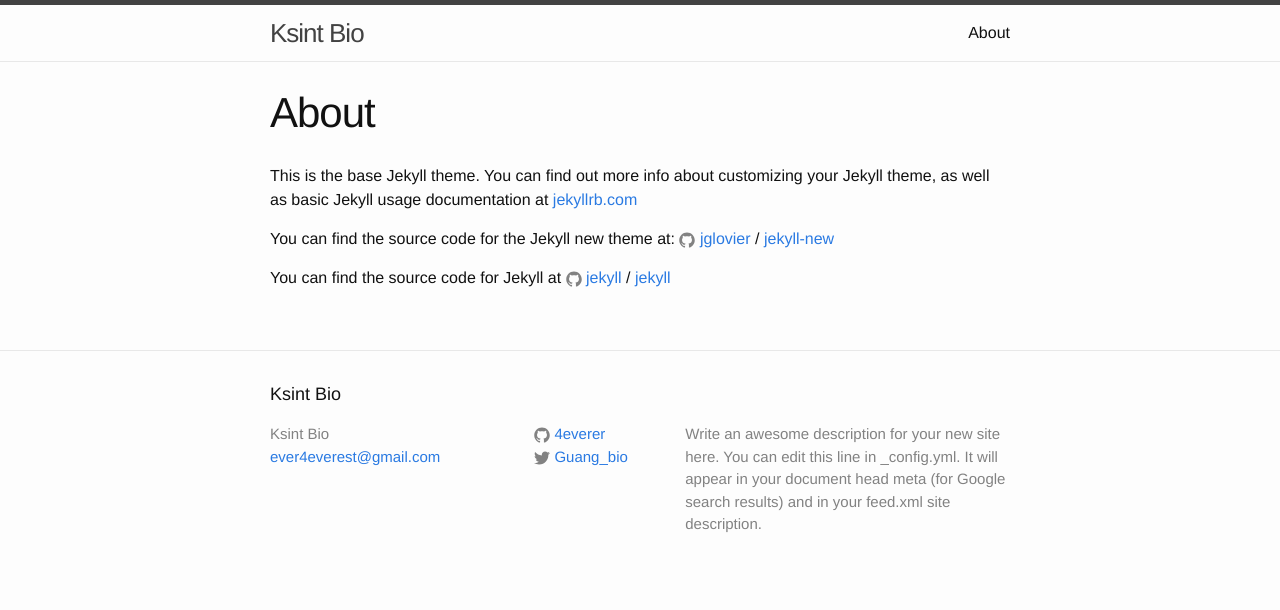
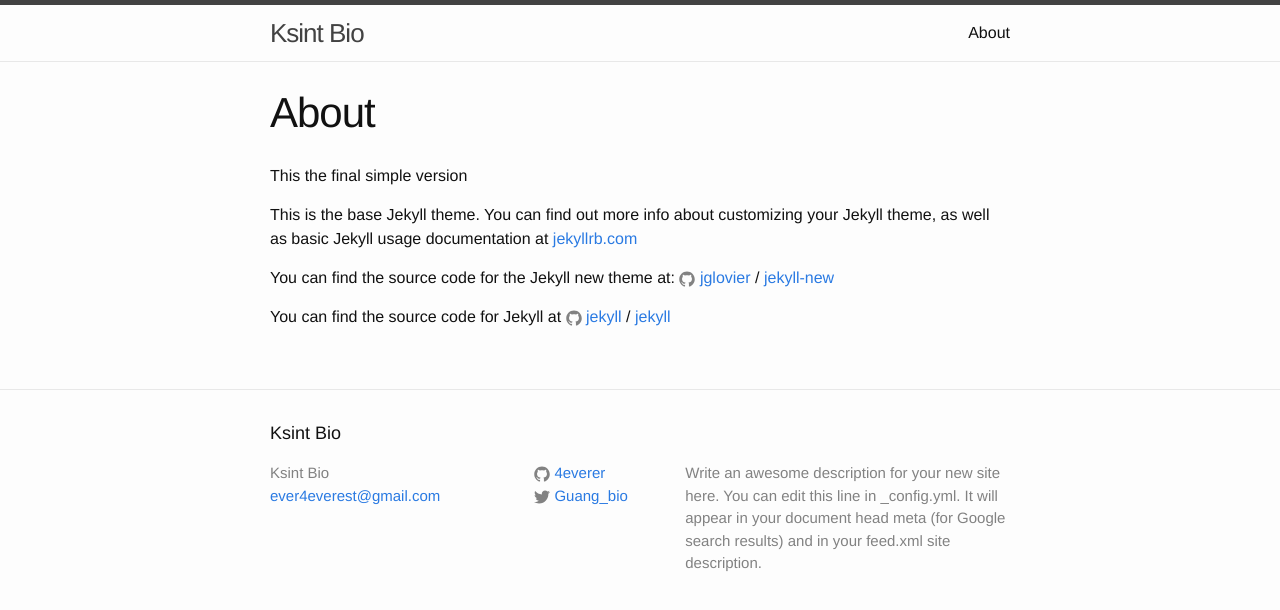
Before and after one commit to 4everer/4everer.github.io, a Jekyll site: the page built from about.markdown, in a window 1280 px wide. Shown: the top 610 px of the page. Built offline with Jekyll 4.4.1, drawn with Linux system fonts in a browser that asks for light colours; Markdown is read by kramdown in place of the engine named in the settings.

Commit message:
final version of the simple and original

```diff
--- a/about.markdown
+++ b/about.markdown
@@ -3,6 +3,8 @@ layout: page
 title: About
 permalink: /about/
 ---
+
+This the final simple version
 
 This is the base Jekyll theme. You can find out more info about customizing your Jekyll theme, as well as basic Jekyll usage documentation at [jekyllrb.com](http://jekyllrb.com/)
 
```
